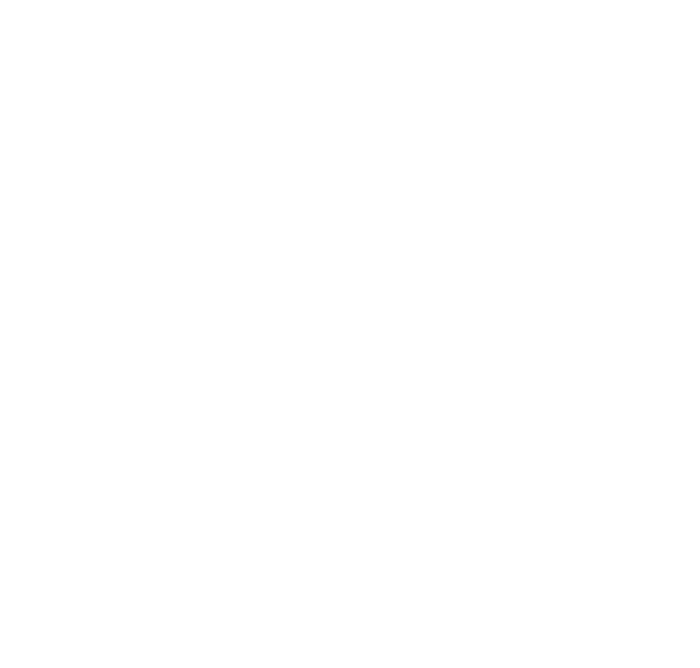
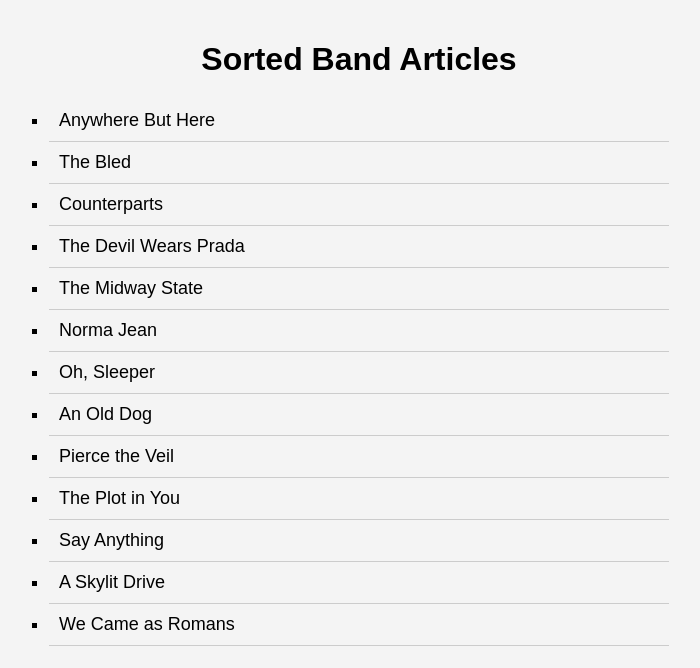
Before and after one commit to acciojob/sorting-articles-Chaitanyahosuru, a website: page main.html in a window 1280 px wide. Shown: the whole page, without its empty margins (281-981 px from the left). Drawn offline with Linux system fonts and the light colour scheme.

Commit message:
created a submission

```diff
--- a/main.html
+++ b/main.html
@@ -8,6 +8,8 @@
 
 <body>
 	<!-- the entire body must be written by student -->
+	<h1>Sorted Band Articles</h1>
+ <ul id="band"></ul>
     <script type="text/javascript" src="./script.js">
 </script>
 
--- a/script.js
+++ b/script.js
@@ -1 +1,29 @@
 //your JS code here. If required.
+const bands = [
+ 'The Plot in You',
+ 'The Devil Wears Prada',
+ 'Pierce the Veil',
+ 'Norma Jean',
+ 'The Bled',
+ 'Say Anything',
+ 'The Midway State',
+ 'We Came as Romans',
+ 'Counterparts',
+ 'Oh, Sleeper',
+ 'A Skylit Drive',
+ 'Anywhere But Here',
+ 'An Old Dog'
+];
+// Function to strip articles (A, An, The) from the band names
+function strip(bandName) {
+ return bandName.replace(/^(a |an |the )/i, '').trim();
+}
+// Sort bands by name, ignoring articles
+const sortedBands = bands.sort((a, b) => strip(a).localeCompare(strip(b)));
+// Display the sorted band names in the unordered list
+const bandList = document.getElementById('band');
+sortedBands.forEach(band => {
+ const li = document.createElement('li');
+ li.textContent = band;
+ bandList.appendChild(li);
+});
--- a/styles.css
+++ b/styles.css
@@ -1 +1,21 @@
 /*  your css code here. If applicable */
+body {
+ font-family: Arial, sans-serif;
+ margin: 0;
+ padding: 20px;
+ background-color: #f4f4f4;
+}
+h1 {
+ text-align: center;
+}
+ul#band {
+ list-style-type: square;
+ padding: 0;
+ width: 50%;
+ margin: 0 auto;
+}
+ul#band li {
+ padding: 10px;
+ font-size: 18px;
+ border-bottom: 1px solid #ccc;
+}
```
